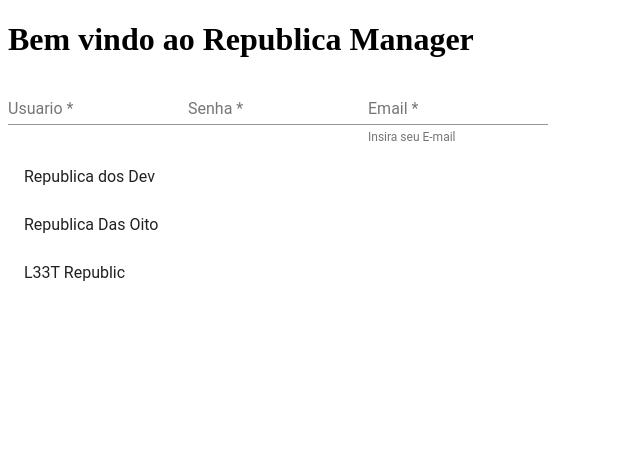
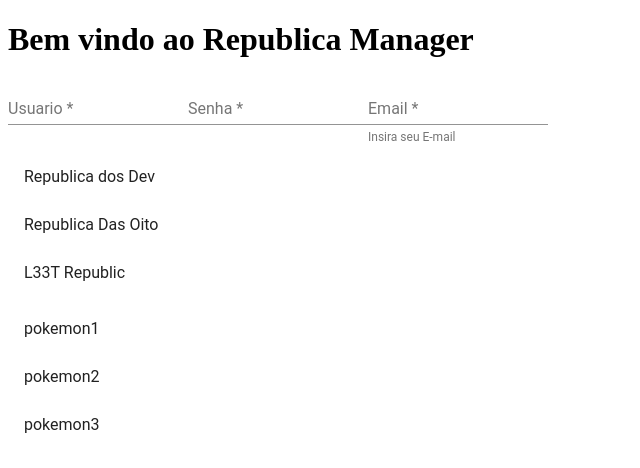
Before and after one commit to rougedao/RepublicManager-UI, an Angular app: page / in a window 1280 px wide. Shown: the top 468 px of the page, without its empty margins (0-640 px from the left). Built offline with nearby package versions, Linux system fonts and the light colour scheme.

Commit message:
added simple mock implementation of service

```diff
--- a/src/app/republica/republica.component.html
+++ b/src/app/republica/republica.component.html
@@ -1,3 +1,7 @@
 <mat-list>
   <mat-list-item *ngFor="let republica of republicas">{{republica}}</mat-list-item>
 </mat-list>
+
+<mat-list>
+  <mat-list-item *ngFor="let pokemon of pokemons">{{pokemon}}</mat-list-item>
+</mat-list>
--- a/src/app/republica/republica.component.ts
+++ b/src/app/republica/republica.component.ts
@@ -1,3 +1,4 @@
+import { PokemonService } from './../services/pokemon.service';
 import { Component, OnInit } from '@angular/core';
 
 @Component({
@@ -7,9 +8,15 @@ import { Component, OnInit } from '@angular/core';
 })
 export class RepublicaComponent implements OnInit {
 republicas = ["Republica dos Dev","Republica Das Oito", "L33T Republic"]
-  constructor() { }
+pokemons;
+  constructor(
+  ) {
+    let service = new PokemonService();
+    this.pokemons = service.getPokemons();
+   }
 
   ngOnInit() {
+    console.log(this.pokemons)
   }
 
 }
--- /dev/null
+++ b/src/app/services/pokemon.service.ts
@@ -0,0 +1,5 @@
+export class PokemonService{
+    getPokemons(){
+        return ["pokemon1","pokemon2","pokemon3"];
+    }
+}
```
